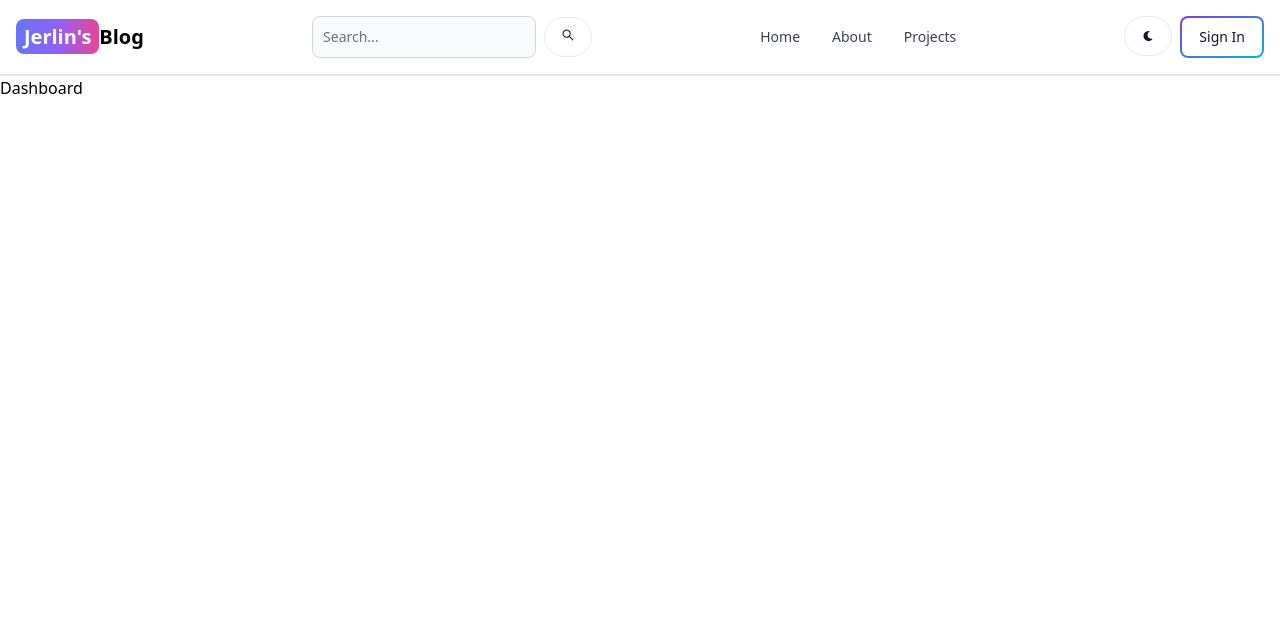
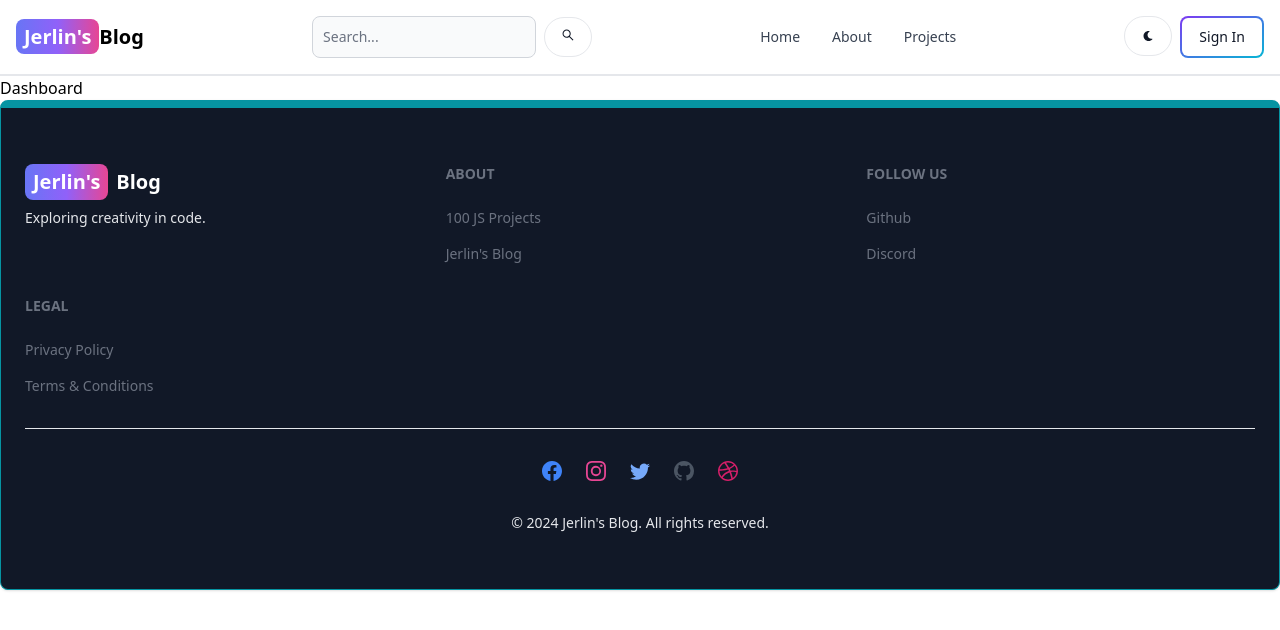
Before and after one commit to jerlinbabaji/New-MERN, a React (Vite) app in the folder Client/: page /dashboard in a window 1280 px wide. Shown: the top 630 px of the page. Built offline with nearby package versions, Linux system fonts and the light colour scheme.

Commit message:
create and add the footer component

```diff
--- a/Client/src/App.jsx
+++ b/Client/src/App.jsx
@@ -6,6 +6,7 @@
 import Projects from './pages/Projects';
 import SignUp from './pages/SignUp';
 import Header from './components/Header';
+import Footer from './components/Footer';
 export default function App() {
   return (
     <BrowserRouter>
@@ -20,6 +21,7 @@
 
 
       </Routes>
+      <Footer />
     </BrowserRouter>
   )
 }
--- /dev/null
+++ b/Client/src/components/Footer.jsx
@@ -0,0 +1,87 @@
+import React from 'react';
+import { Footer } from 'flowbite-react';
+import { Link } from 'react-router-dom';
+import { BsFacebook, BsInstagram, BsTwitter, BsGithub, BsDribbble } from 'react-icons/bs';
+
+export default function FooterCom() {
+  return (
+    <Footer container className='border border-t-8 border-teal-500 bg-gray-900 text-gray-200'>
+      <div className='w-full max-w-7xl mx-auto py-8'>
+        <div className='grid grid-cols-1 sm:grid-cols-2 md:grid-cols-3 gap-8'>
+          {/* Logo and Branding */}
+          <div className='mb-8'>
+            <Link to='/' className='flex items-center space-x-2 text-xl font-semibold'>
+              <span className='px-2 py-1 bg-gradient-to-r from-indigo-500 via-purple-500 to-pink-500 rounded-lg text-white'>
+                Jerlin's
+              </span>
+              <span className='text-white'>Blog</span>
+            </Link>
+            <p className='mt-2 text-sm'>Exploring creativity in code.</p>
+          </div>
+
+          {/* Links Section */}
+          <div className='space-y-4'>
+            <Footer.Title title='About' />
+            <Footer.LinkGroup col>
+              <Footer.Link
+                href='https://www.100jsprojects.com'
+                target='_blank'
+                rel='noopener noreferrer'
+              >
+                100 JS Projects
+              </Footer.Link>
+              <Footer.Link
+                href='/about'
+                target='_blank'
+                rel='noopener noreferrer'
+              >
+                Jerlin's Blog
+              </Footer.Link>
+            </Footer.LinkGroup>
+          </div>
+
+          {/* Follow Us Section */}
+          <div className='space-y-4'>
+            <Footer.Title title='Follow us' />
+            <Footer.LinkGroup col>
+              <Footer.Link
+                href='https://www.github.com/jerlinbabaji'
+                target='_blank'
+                rel='noopener noreferrer'
+              >
+                Github
+              </Footer.Link>
+              <Footer.Link href='#'>Discord</Footer.Link>
+            </Footer.LinkGroup>
+          </div>
+
+          {/* Legal Section */}
+          <div className='space-y-4'>
+            <Footer.Title title='Legal' />
+            <Footer.LinkGroup col>
+              <Footer.Link href='#'>Privacy Policy</Footer.Link>
+              <Footer.Link href='#'>Terms &amp; Conditions</Footer.Link>
+            </Footer.LinkGroup>
+          </div>
+        </div>
+
+        {/* Divider */}
+        <Footer.Divider className='my-8' />
+
+        {/* Social Icons */}
+        <div className='flex items-center justify-center space-x-6'>
+          <Footer.Icon href='#' icon={BsFacebook} className='text-2xl text-blue-500 hover:text-blue-600 transition-colors duration-300' />
+          <Footer.Icon href='#' icon={BsInstagram} className='text-2xl text-pink-500 hover:text-pink-600 transition-colors duration-300' />
+          <Footer.Icon href='#' icon={BsTwitter} className='text-2xl text-blue-400 hover:text-blue-500 transition-colors duration-300' />
+          <Footer.Icon href='https://github.com/jerlinbabaji' icon={BsGithub} className='text-2xl text-gray-600 hover:text-gray-700 transition-colors duration-300' />
+          <Footer.Icon href='#' icon={BsDribbble} className='text-2xl text-pink-600 hover:text-pink-700 transition-colors duration-300' />
+        </div>
+
+        {/* Copyright */}
+        <div className='flex items-center justify-center mt-8 text-sm'>
+          <p>&copy; {new Date().getFullYear()} Jerlin's Blog. All rights reserved.</p>
+        </div>
+      </div>
+    </Footer>
+  );
+}
```
Also changed, not shown: Client/src/pages/SignUp.jsx (line endings or trailing spaces).
